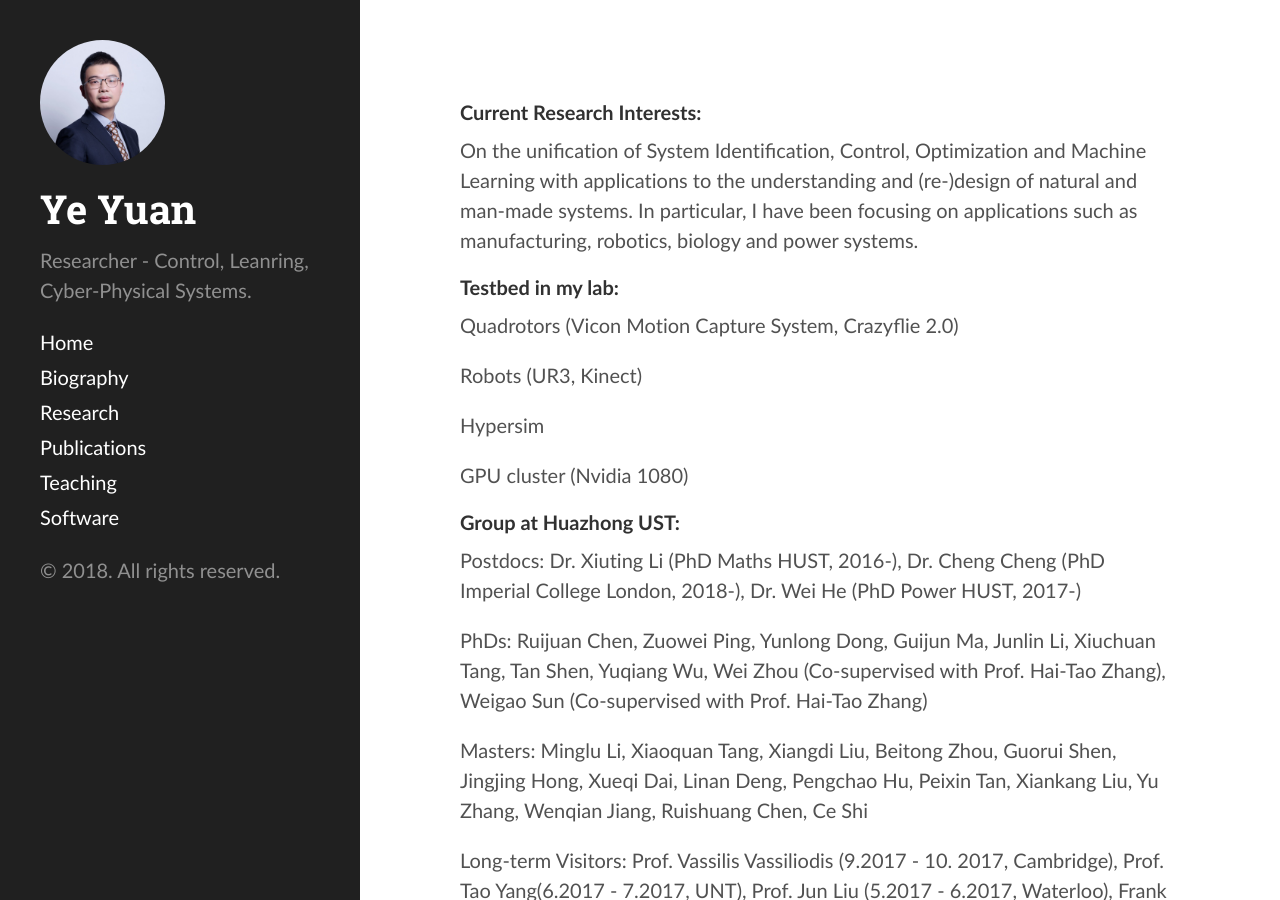
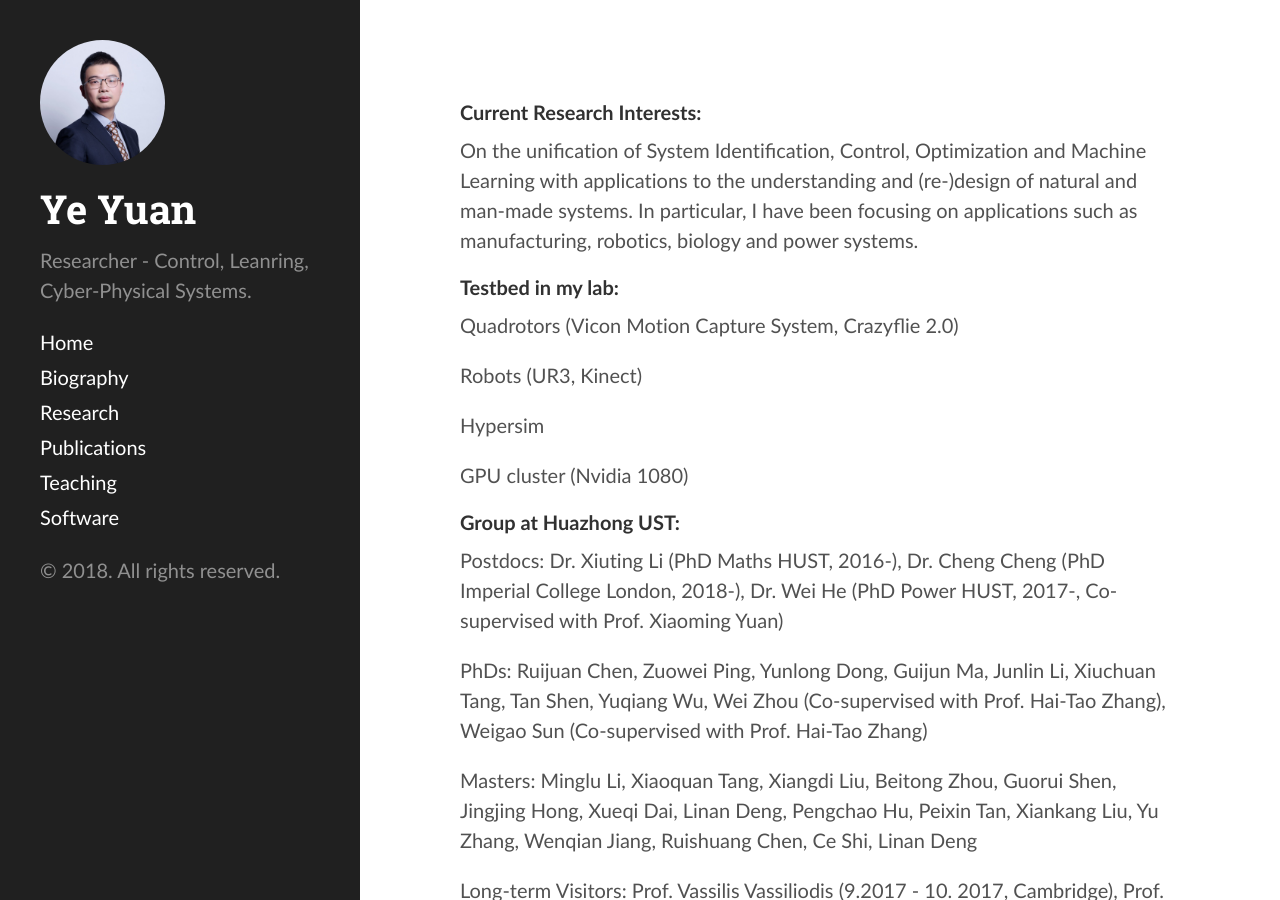
Before and after one commit to yy311/yy311.github.io, a Jekyll site: the page built from research.md, in a window 1280 px wide and 900 px high. Built offline with Jekyll 4.4.1, drawn with Linux system fonts in a browser that asks for light colours.

Commit message:
Update research.md

```diff
--- a/research.md
+++ b/research.md
@@ -19,11 +19,11 @@ GPU cluster (Nvidia 1080)
 
 #### Group at Huazhong UST:
 
-Postdocs: Dr. Xiuting Li (PhD Maths HUST, 2016-), Dr. Cheng Cheng (PhD Imperial College London, 2018-),  Dr. Wei He (PhD Power HUST, 2017-)
+Postdocs: Dr. Xiuting Li (PhD Maths HUST, 2016-), Dr. Cheng Cheng (PhD Imperial College London, 2018-),  Dr. Wei He (PhD Power HUST, 2017-, Co-supervised with Prof. Xiaoming Yuan)
 
 PhDs: Ruijuan Chen, Zuowei Ping, Yunlong Dong, Guijun Ma, Junlin Li, Xiuchuan Tang, Tan Shen, Yuqiang Wu, Wei Zhou (Co-supervised with  Prof. Hai-Tao Zhang), Weigao Sun (Co-supervised with Prof. Hai-Tao Zhang)
 
-Masters: Minglu Li, Xiaoquan Tang, Xiangdi Liu, Beitong Zhou, Guorui Shen, Jingjing Hong, Xueqi Dai, Linan Deng, Pengchao Hu, Peixin Tan, Xiankang Liu, Yu Zhang, Wenqian Jiang, Ruishuang Chen, Ce Shi
+Masters: Minglu Li, Xiaoquan Tang, Xiangdi Liu, Beitong Zhou, Guorui Shen, Jingjing Hong, Xueqi Dai, Linan Deng, Pengchao Hu, Peixin Tan, Xiankang Liu, Yu Zhang, Wenqian Jiang, Ruishuang Chen, Ce Shi, Linan Deng
 
 Long-term Visitors: Prof. Vassilis Vassiliodis (9.2017 - 10. 2017, Cambridge), Prof. Tao Yang(6.2017 - 7.2017, UNT), Prof. Jun Liu (5.2017 - 6.2017, Waterloo), Frank Jiang (9.2016 - 10.2016, UC Berkeley), Dr. Wei Pan (8.2016 - 9.2016, Imperial College), Yorie Nakahira (Caltech)
 
```
